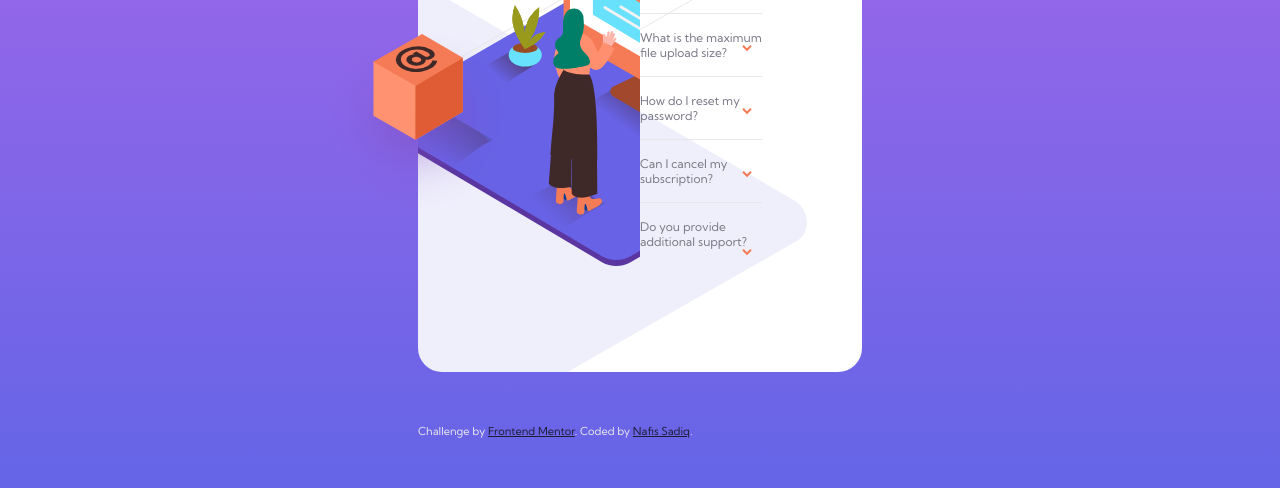
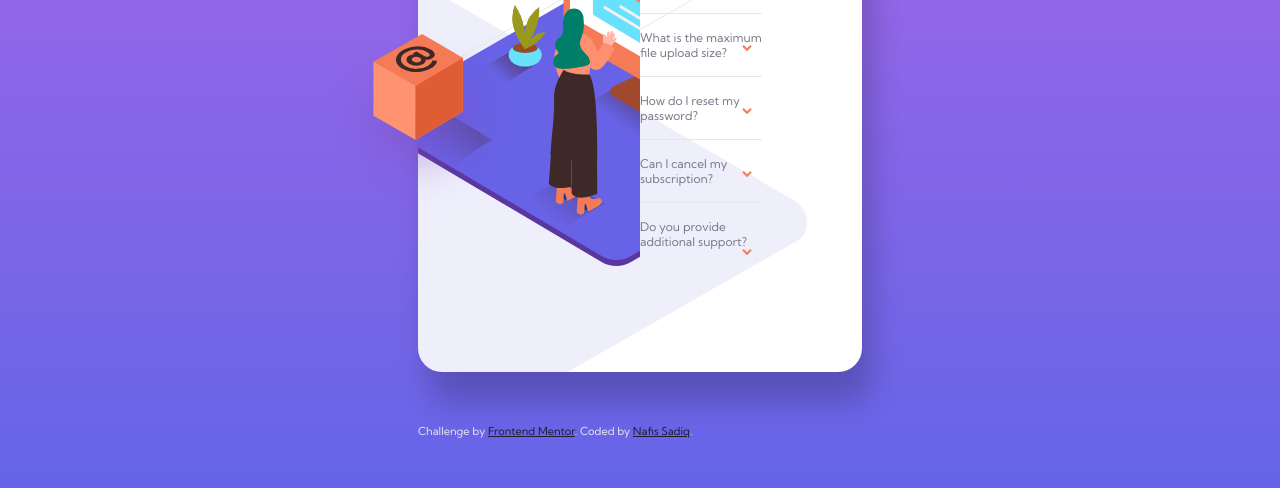
Before and after one commit to Nafis2003/FAQ-accordion-challenge-, a plain HTML site: page index.html in a window 1280 px wide. Shown: the part 312-800 px from the top of the page. Drawn offline with Linux system fonts and the light colour scheme.

Commit message:
Add files via upload

```diff
--- a/style.css
+++ b/style.css
@@ -46,6 +46,7 @@ display: flex;
 				background: url('images/bg-pattern-mobile.svg') #fff;
 				background-repeat: no-repeat;
 				background-position: top center;
+				box-shadow:10px 30px 30px rgba(0,0,0,0.2);
 }
 
 #image{
```
